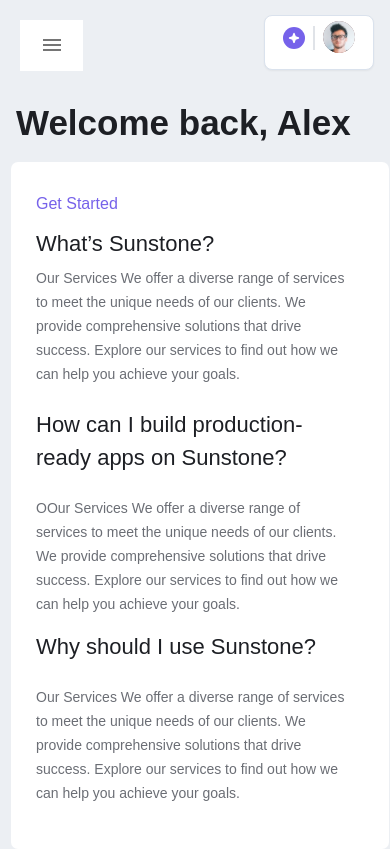
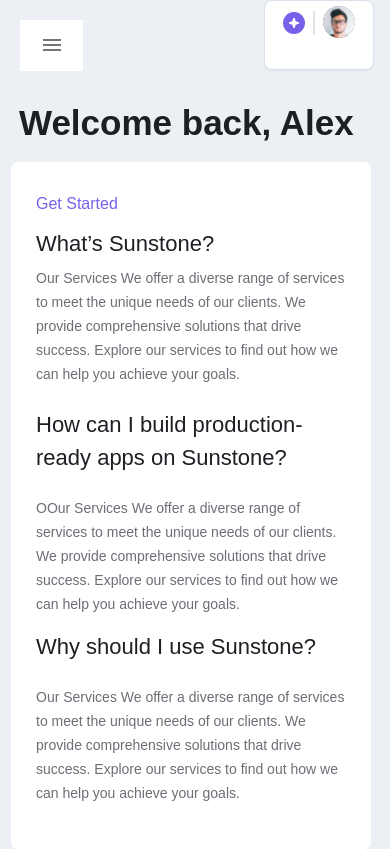
Before and after one commit to nimra-ali/SunStonePage, a React (Create React App) app: page / in a window 390 px wide. Built offline with nearby package versions, Linux system fonts and the light colour scheme.

Commit message:
first comit

```diff
--- a/src/Component/Assets/Style/Contentbox.css
+++ b/src/Component/Assets/Style/Contentbox.css
@@ -129,7 +129,7 @@
     .welcome-text{
         color: #1d1f24;
         font-size: 35px;
-        margin-left: -4px;
+        margin-left: -1px;
         margin-top: 22px;
         width: 342px;
         /* border: 1px solid; */
@@ -137,7 +137,7 @@
     }
     .main-content{
         margin-left: 11px;
-    width: 378px;
+    width: 360px;
     margin-top: -8px;
 
     }
--- a/src/Component/Assets/Style/Navbar.css
+++ b/src/Component/Assets/Style/Navbar.css
@@ -22,7 +22,7 @@
 .dropdown-div{
     /* border: 1px solid black; */
     margin-left: 84%;
-    margin-top: 15px;
+    /* margin-top: 10px; */
 }
 
 .user-style{
```
